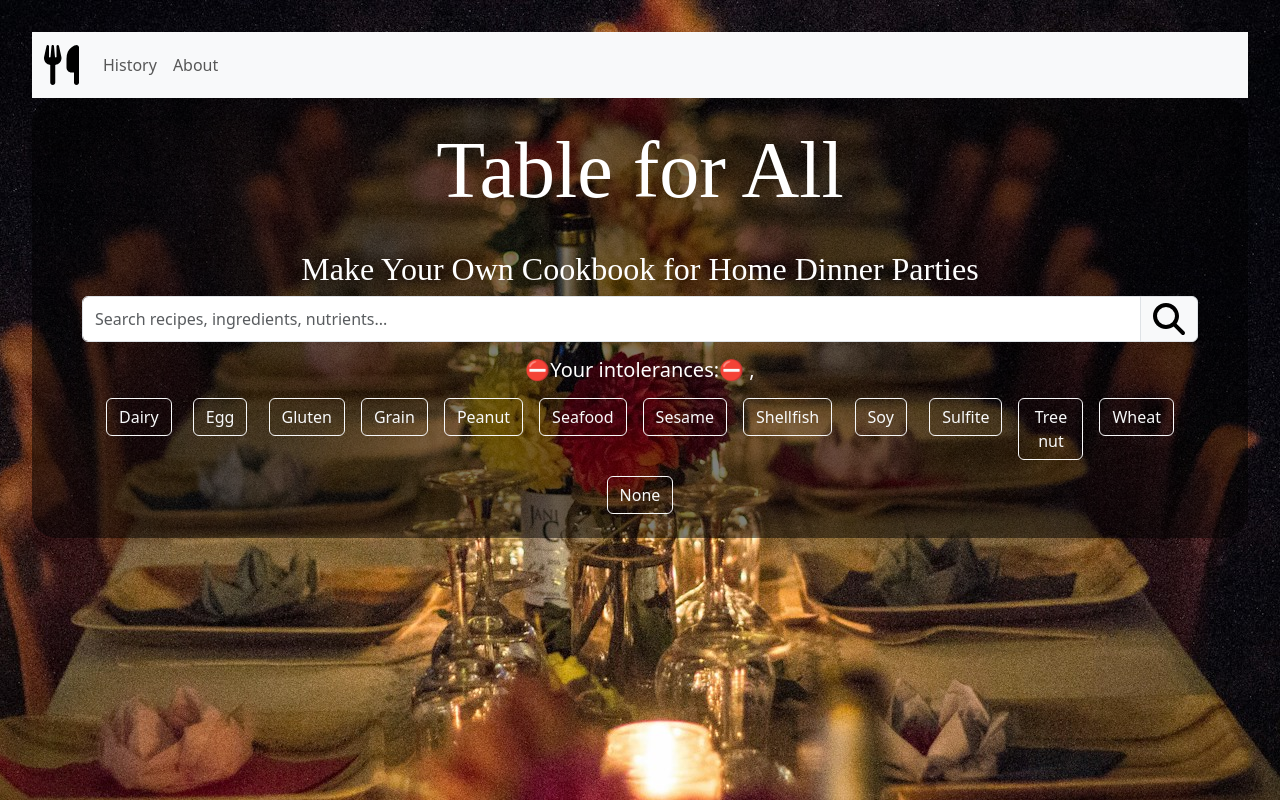
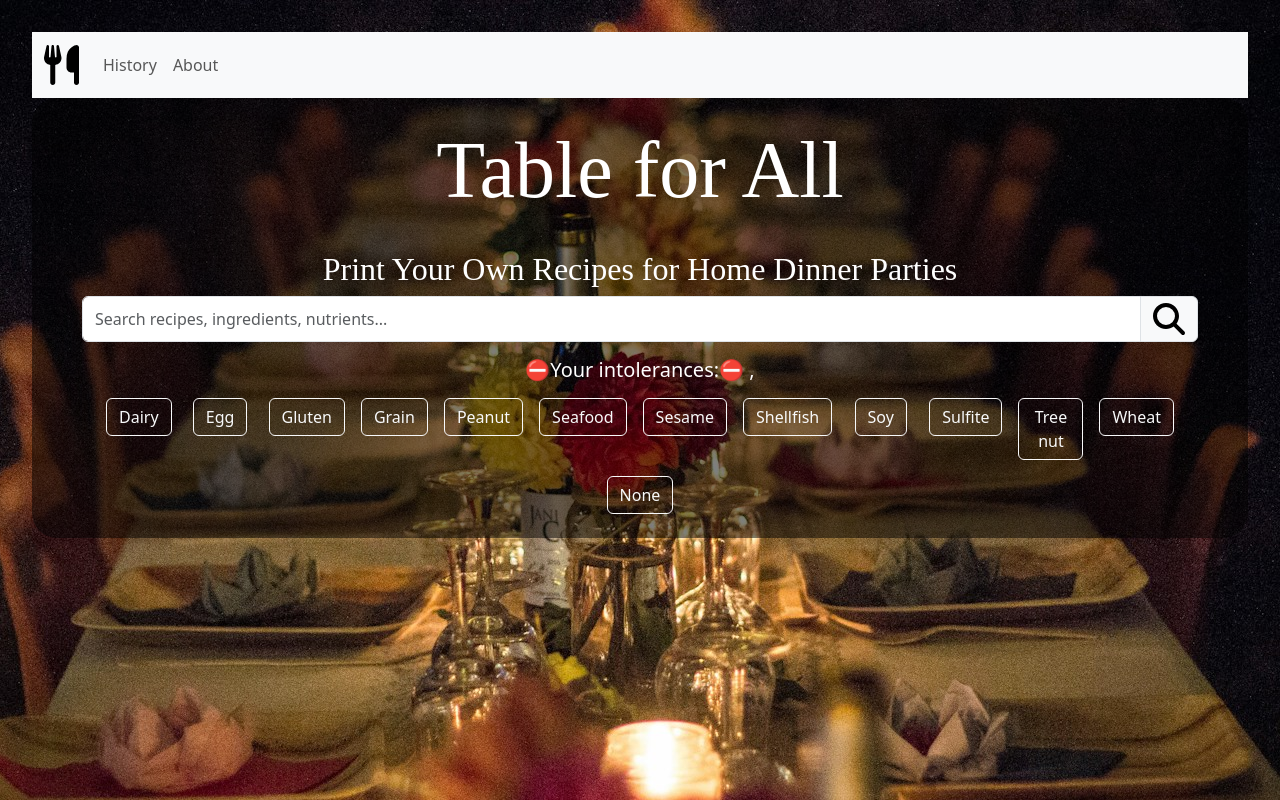
Before and after one commit to KidLeiS/table-for-all, a React (Vite) app: page / in a window 1280 px wide. Built offline with nearby package versions, Linux system fonts and the light colour scheme; a web font is replaced by a local one.

Commit message:
update h2 title

```diff
--- a/index.html
+++ b/index.html
@@ -16,7 +16,7 @@
 		/>
 
 		<title>
-			Table for All - Make Your Own Cookbook for Home Dinner Parties
+			Table for All - Print Your Own Recipes for Home Dinner Parties
 		</title>
 
 		<style>
--- a/src/App.jsx
+++ b/src/App.jsx
@@ -19,10 +19,7 @@ function App() {
 				<Routes>
 					<Route path="/" element={<Home />} />
 					<Route path="/home" element={<Home />} />
-					<Route
-						path="/search/:searchRecipe.search"
-						element={<SearchResults />}
-					/>
+					<Route path="/search/:search" element={<Searchform />} />
 					<Route path="/recipe/:id" element={<Recipe />} />
 					<Route path="/history" element={<History />} />
 					<Route path="/about" element={<About />} />
--- a/src/components/Searchform.jsx
+++ b/src/components/Searchform.jsx
@@ -1,5 +1,5 @@
-import React, { useState } from "react";
-import { Link } from "react-router-dom";
+import React, { useEffect, useState } from "react";
+import { Link, useParams } from "react-router-dom";
 import API from "../assets/API";
 import "bootstrap/dist/css/bootstrap.css";
 import { Row, Container, Form, InputGroup } from "react-bootstrap";
--- a/src/pages/Home.jsx
+++ b/src/pages/Home.jsx
@@ -9,7 +9,7 @@ function Home(props) {
 				<h1 className="title p-4">Table for All</h1>
 				<div className="container text-center">
 					<h2 className="handwritten">
-						Make Your Own Cookbook for Home Dinner Parties
+						Print Your Own Recipes for Home Dinner Parties
 					</h2>
 				</div>
 			</div>
```
